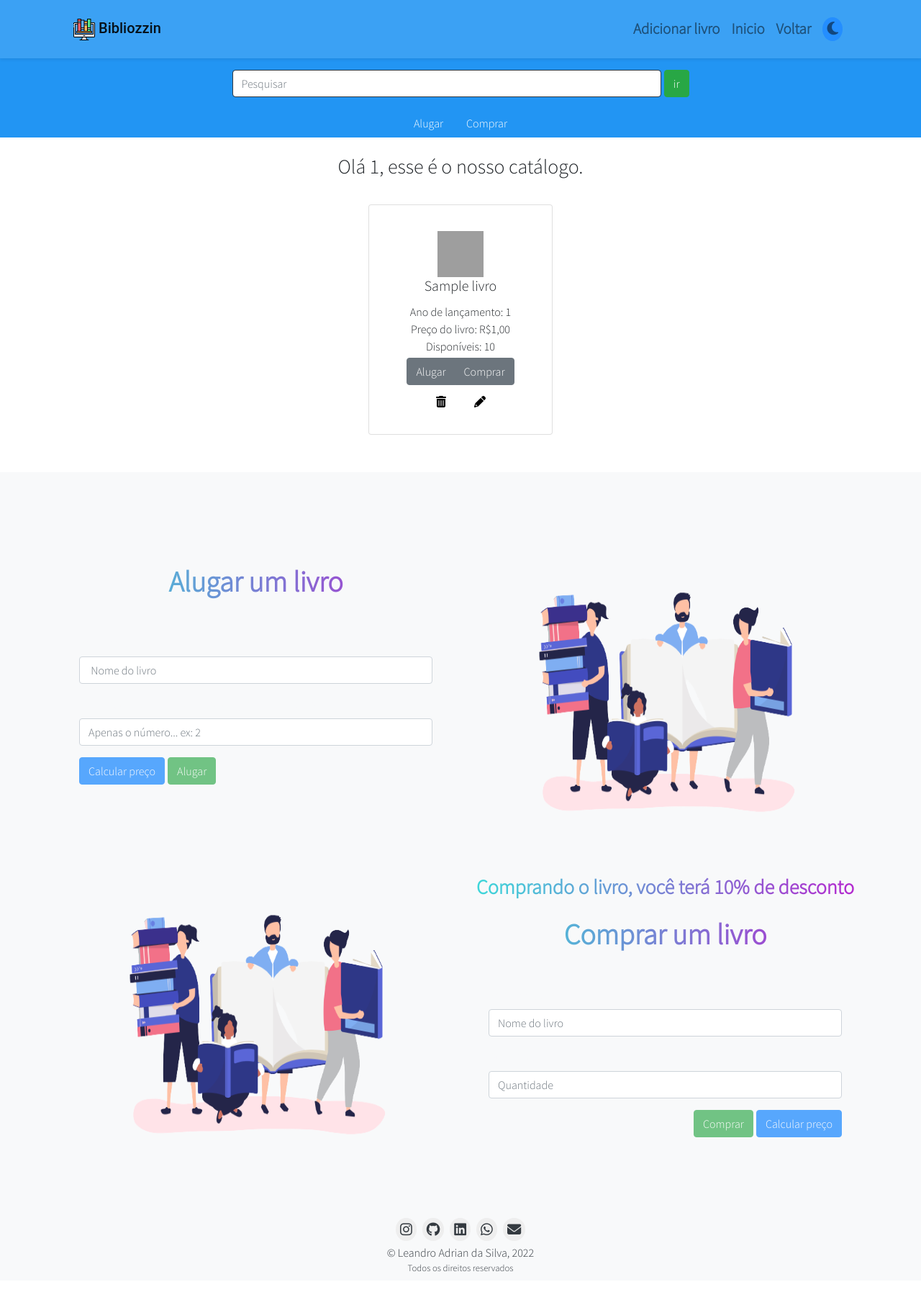
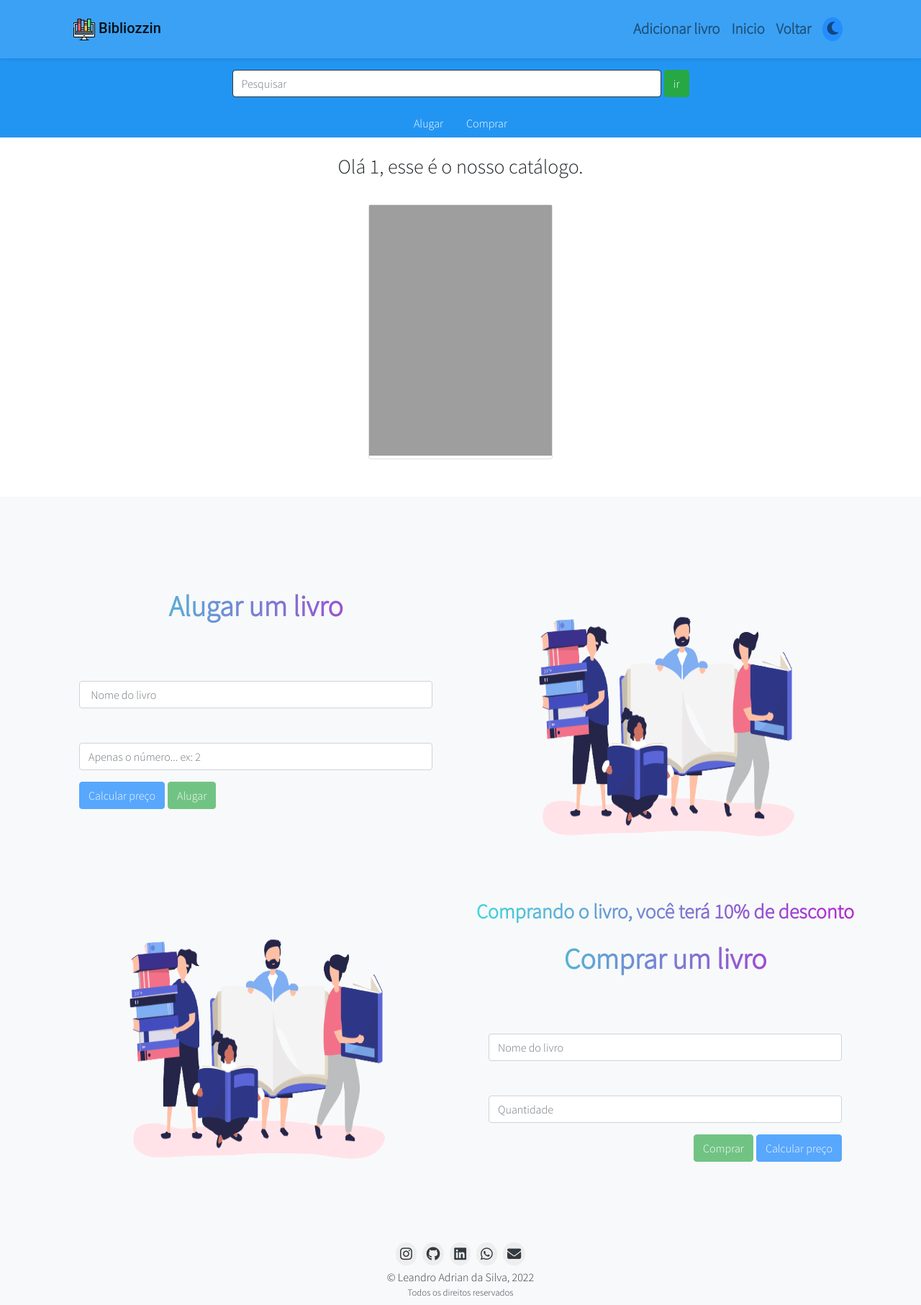
Before and after one commit to lezzin/biblioteca-virtual, a PHP site: page /pages/catalog.php in a window 1280 px wide. Shown: the whole page at 72% size. Before the commit the page ends 1767 px from the top, so only its background shows below. Run offline with PHP 8.4, Linux system fonts and the light colour scheme; the visitor is signed in with stand-in values (Sample User, id 1); tables that the repository leaves empty hold one stand-in row (values such as "Sample post"); data that the repository does not hold is empty; some libraries are stand-ins or nearby versions; grey boxes are pictures that could not be loaded.

Commit message:
Melhoria na visualização da imagem do livro
Agora ficará mais visível a leitura da imagem do livro na página catalog.php

```diff
--- a/config/save.php
+++ b/config/save.php
@@ -9,8 +9,7 @@ if (isset($_POST['enviarEdicao'])) {
     $ano = $_POST['ano'];
     $preco = $_POST['preco'];
     $quantidade = $_POST['quantidade'];
-    $imagem = $_FILES['imagem']['name'];
-    $sqlUpdate = "UPDATE livro SET nome = '$nome', ano = '$ano', preco = '$preco', quantidade = '$quantidade', imagem = '$imagem' WHERE idLivro='$idLivro'";
+    $sqlUpdate = "UPDATE livro SET nome = '$nome', ano = '$ano', preco = '$preco', quantidade = '$quantidade' WHERE idLivro='$idLivro'";
 
     $updateDatabase = $conexao->query($sqlUpdate);
     echo "
--- a/pages/catalog.php
+++ b/pages/catalog.php
@@ -99,7 +99,7 @@ function quantityBook()
 
         #showMoreInformations,
         #showPrice {
-            border-color: transparent !important;
+            border-color: transparent;
         }
 
         .gradient-text {
@@ -119,7 +119,41 @@ function quantityBook()
         }
 
         #search-area {
-            background: #2295f3 !important;
+            background: #2295f3;
+        }
+
+        .card {
+            position: relative;
+        }
+
+        .card:hover {
+            box-shadow: none !important;
+        }
+
+        .card-body {
+            background: #fff;
+            width: 100%;
+            height: 100%;
+            backdrop-filter: blur(10px);
+            -webkit-backdrop-filter: blur(10px);
+            transition: .5s;
+            position: absolute;
+            opacity: 0;
+        }
+
+        .card .img-fluid {
+            width: 16rem !important;
+            height: 22rem !important;
+        }
+
+        .card-body h5,
+        .card-body p {
+            color: #000;
+            font-weight: bold;
+        }
+
+        .card:hover>.card-body {
+            opacity: 1;
         }
     </style>
 </head>
@@ -210,37 +244,37 @@ function quantityBook()
                 while ($data = mysqli_fetch_array($result)) { {
                         if ($data['quantidade'] == 0) {
                             echo "
-                                <div class='card m-1 rounded' style='width: 16rem; height: 20rem;' data-aos='fade-up'>
-                                    <div class='card-body d-flex justify-content-center align-items-center flex-column text-center'>
-                                        <div class='card-img-top img-fluid pb-1'><img src='../public/book image/" . $data['imagem'] . "' width='64' height='64'></img></div>
+                                <div class='card m-1 rounded' style='width: 16rem; height='22rem' data-aos='fade-up'>
+                                    <div class='card-body d-flex justify-content-center align-items-center flex-column text-center pt-5'>
                                         <h5 class='card-title' tabindex='0'>" . $data['nome'] . "</h5>
-                                        Ano de lançamento: "  . $data['ano'] . "<br>
-                                        Preço do livro: R$" . str_replace('.', ',', $data['preco']) . "<br>
+                                        <p>Ano de lançamento: "  . $data['ano'] . "</p>
+                                        <p>Preço do livro: R$" . str_replace('.', ',', $data['preco']) . "</p>
                                         <p class='text-danger font-weight-bold'>Indisponível</p>
                                         <div class='d-flex justify-content-around mt-1 w-50'>
                                             <a href='../config/delete.php?id=$data[idLivro]' id='editCardBtn'><img src='../public/icons/trash-can-solid.svg' width='16' height='16' loading='lazy'></a>
                                             <a href='edit.php?id=$data[idLivro]'><img src='../public/icons/pencil.svg' width='16' height='16' loading='lazy'></a>
                                         </div>
                                     </div>
+                                    <img class='pb-1 img-fluid' src='../public/book image/" . $data['imagem'] . "'></img>
                                 </div>";
                         } else {
                             echo "
-                                <div class='card m-1 rounded' style='width: 16rem; height: 20rem;' data-aos='fade-up'>
-                                    <div class='card-body d-flex justify-content-center align-items-center flex-column text-center'>
-                                        <div class='card-img-top img-fluid'><img src='../public/book image/" . $data['imagem'] . "' width='64' height='64'></img></div>
+                                <div class='card m-1 rounded' style='width: 16rem; height='22rem' data-aos='fade-up'>
+                                    <div class='card-body d-flex justify-content-center align-items-center flex-column text-center pt-5'>
                                         <h5 class='card-title' tabindex='0'>" . $data['nome'] . "</h5>
-                                        Ano de lançamento: " . $data['ano'] . "<br>
-                                        Preço do livro: R$" . str_replace('.', ',', $data['preco']) . "<br>
-                                        Disponíveis: " . $data['quantidade'] . "<br>
+                                        <p>Ano de lançamento: " . $data['ano'] . "</p>
+                                        <p>Preço do livro: R$" . str_replace('.', ',', $data['preco']) . "</p>
+                                        <p>Disponíveis: " . $data['quantidade'] . "</p>
                                         <div class='btn-group pt-1 pb-1' role='group'>
                                             <a href='#alugarLivro' class='btn btn-secondary'>Alugar</a>
                                             <a href='#comprarLivro' class='btn btn-secondary'>Comprar</a>
                                         </div>
-                                        <div class='d-flex justify-content-around mt-1 w-50'>
+                                        <div class='d-flex justify-content-around align-items-center mt-1 w-50'>
                                             <a href='../config/delete.php?id=$data[idLivro]'><img src='../public/icons/trash-can-solid.svg' width='16' height='16' loading='lazy'></a>
                                             <a href='edit.php?id=$data[idLivro]'><img src='../public/icons/pencil.svg' width='16' height='16' loading='lazy'></a>
                                         </div>
                                     </div>
+                                    <img class='pb-1 img-fluid' src='../public/book image/" . $data['imagem'] . "'></img>
                                 </div>";
                         }
                     }
--- a/pages/index.php
+++ b/pages/index.php
@@ -488,7 +488,7 @@ if (isset($_POST['sair'])) {
         if ($('#addBookMessage') !== undefined) {
             setTimeout(() => {
                 $('#addBookMessage').fadeOut();
-            }, 4000)
+            }, 2000)
         }
     });
 
```
Also changed, not shown: pages/register.php (+31 -2 lines), public/book image/omeninodopijama.webp (added), public/book image/padroesjs.png (added), public/book image/pythondatasciente.webp (added).
